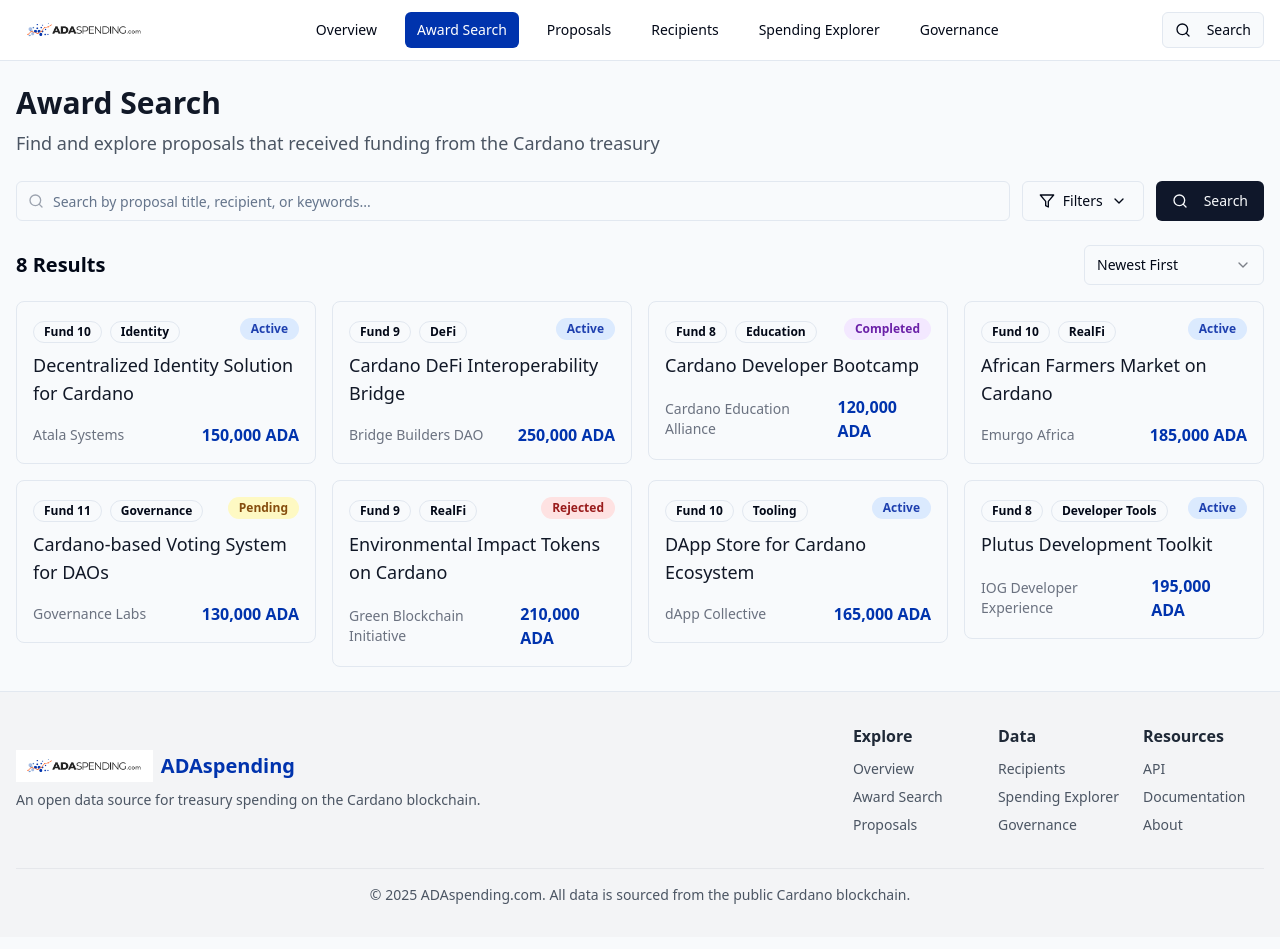
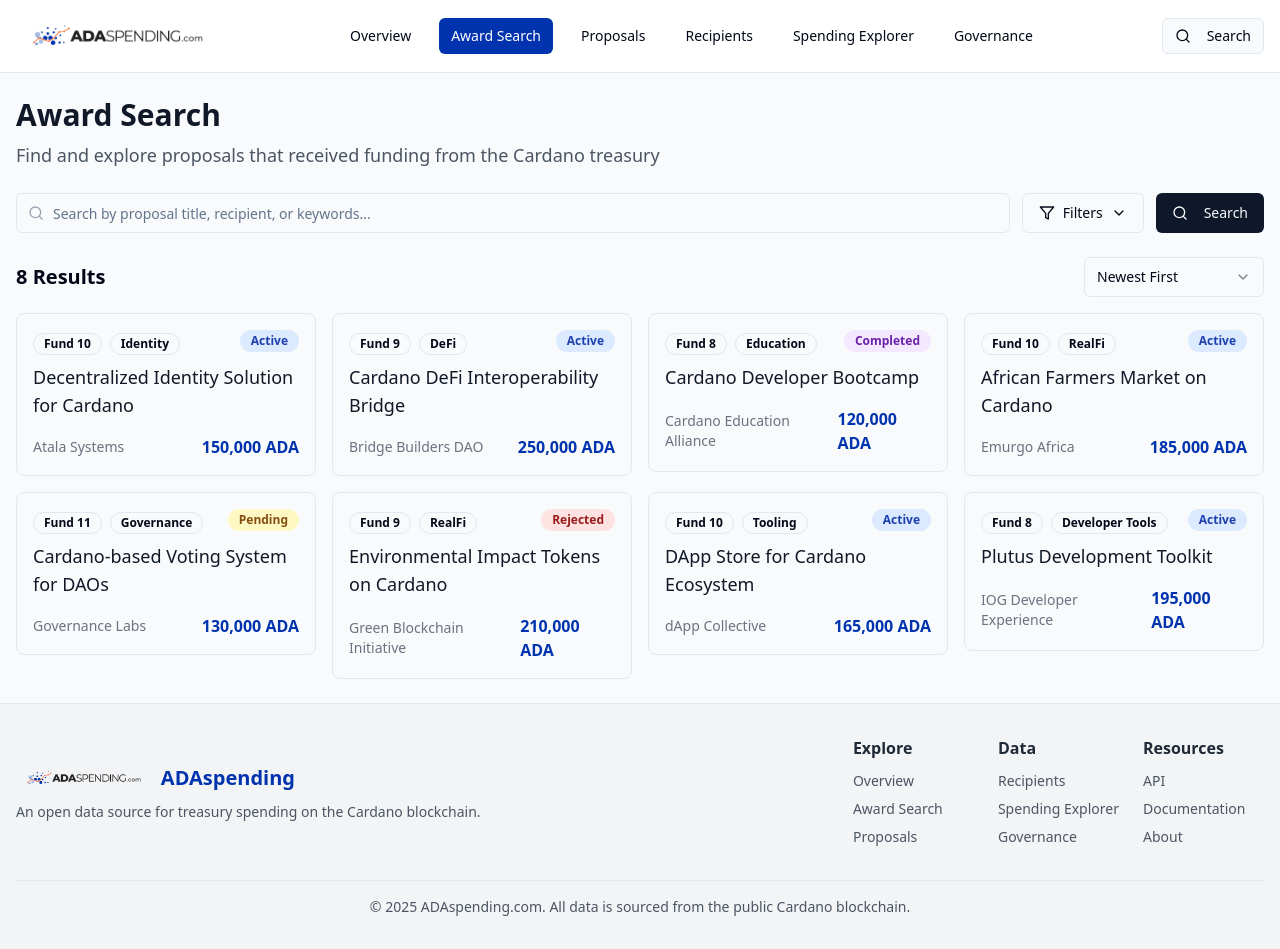
Before and after one commit to otavioaclima/adaspending, a React (Vite) app: page /awards in a window 1280 px wide. Built offline with nearby package versions, Linux system fonts and the light colour scheme.

Commit message:
Fix: Increase logo size in header
Increase the size of the logo in the header of the website.

```diff
--- a/src/components/layout/Layout.tsx
+++ b/src/components/layout/Layout.tsx
@@ -24,9 +24,9 @@ const Layout = ({ children }: { children: React.ReactNode }) => {
           <div className="flex items-center space-x-2">
             <Link to="/" className="flex items-center">
               <img
-                src="/lovable-uploads/6a1ead3b-f378-40e6-b661-459758a430af.png"
+                src="/lovable-uploads/2c4f875e-42d5-46d5-a340-7955b881717a.png"
                 alt="ADAspending Logo"
-                className="h-8 w-auto"
+                className="h-12 w-auto" // Increased size from h-8 to h-12
               />
             </Link>
           </div>
@@ -85,7 +85,7 @@ const Layout = ({ children }: { children: React.ReactNode }) => {
             <div className="mb-4 md:mb-0">
               <div className="flex items-center justify-center md:justify-start space-x-2">
                 <img
-                  src="/lovable-uploads/6a1ead3b-f378-40e6-b661-459758a430af.png"
+                  src="/lovable-uploads/2c4f875e-42d5-46d5-a340-7955b881717a.png"
                   alt="ADAspending Logo"
                   className="h-8 w-auto"
                 />
```
Also changed, not shown: public/lovable-uploads/2c4f875e-42d5-46d5-a340-7955b881717a.png (added).
